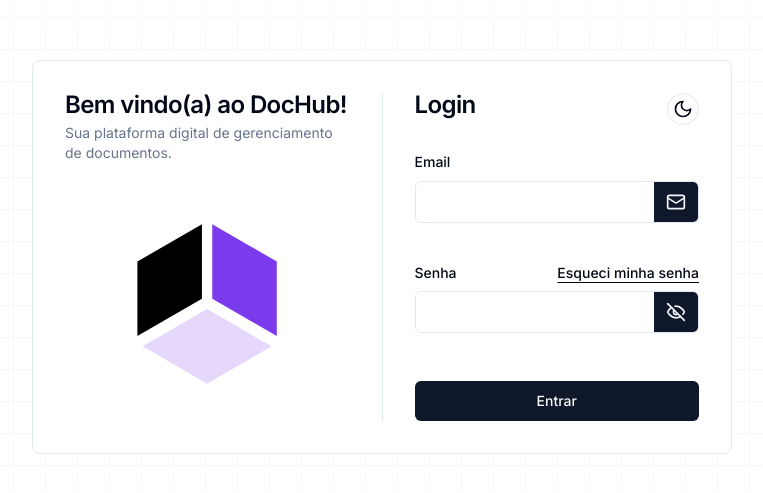
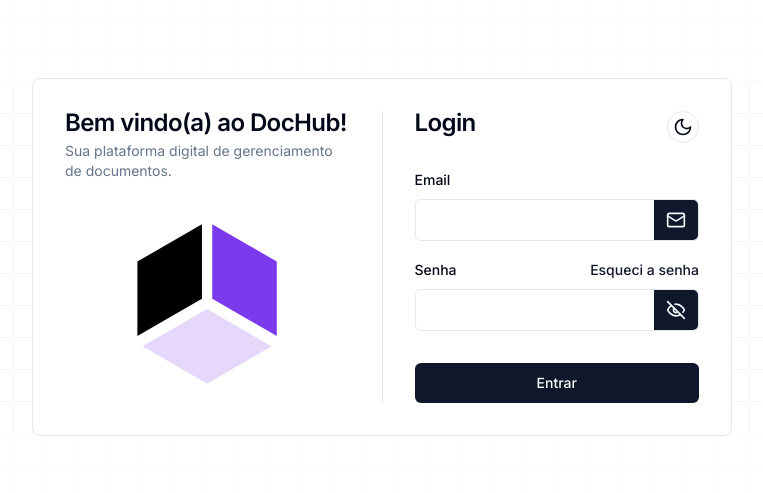
Before and after one commit to Diego-Brino/DocHub, a React (Vite) app in the folder frontend/: page /login in a window 1280 px wide. Shown: the part 143-636 px from the top of the page, without its empty margins (258-1021 px from the left). Built offline with nearby package versions, Linux system fonts and the light colour scheme.

Commit message:
Refactor: Utilizar Form do shadcn

```diff
--- a/frontend/src/features/auth/components/email-input.tsx
+++ /dev/null
@@ -1,27 +0,0 @@
-import * as React from "react"
-import {LucideMail} from "lucide-react";
-import {Input, InputProps} from "@/components/custom/input.tsx";
-
-export interface EmailInputProps extends InputProps {
-  error?: string
-}
-
-const EmailInput = React.forwardRef<HTMLInputElement, EmailInputProps>(
-  ({ className, error, ...props }, ref) => {
-    return (
-      <Input
-        {...props}
-        className={className}
-        ref={ref}
-        id={props.id}
-        type='text'
-        error={error}
-        endIcon={<LucideMail className='size-5'/>}
-      />
-    )
-  }
-)
-
-EmailInput.displayName = "PasswordInput"
-
-export {EmailInput}
--- a/frontend/src/features/auth/components/login-form.tsx
+++ b/frontend/src/features/auth/components/login-form.tsx
@@ -1,7 +1,4 @@
 import {CardContent, CardFooter} from "@/components/ui/card.tsx";
-import {Label} from "@/components/ui/label.tsx";
-import {EmailInput, PasswordInput} from "@/features/auth";
-import {InputValidation} from "@/components/custom/input-validation.tsx";
 import {Button} from "@/components/custom/button.tsx";
 import {z} from "zod";
 import {useForm} from "react-hook-form";
@@ -9,14 +6,24 @@ import {zodResolver} from "@hookform/resolvers/zod";
 import {Authentication} from "@/features/auth/types";
 import {usePostAuthenticate} from "@/features/auth/hooks/use-post-authenticate.ts";
 import {useRecoverPasswordDialogContext} from "@/features/auth/hooks/use-recover-password-dialog-context.ts";
+import {
+  Form,
+  FormControl,
+  FormDescription,
+  FormField,
+  FormItem,
+  FormLabel,
+  FormMessage
+} from "@/components/ui/form.tsx";
+import {Eye, EyeOff, LucideMail} from "lucide-react";
+import {Input} from "@/components/custom/input.tsx";
+import {useState} from "react";
 
 const schema = z.object({
-  email: z.string()
-    .min(1, "Email é obrigatório!")
-    .min(3, "Email inválido!")
+  email: z.string({required_error: "Email é obrigatório"})
     .email("Email inválido!"),
-  password: z.string()
-    .min(1, "Senha é obrigatória!"),
+  password: z.string({required_error: "Senha é obrigatório"})
+    .min(8, "Senha Inválida!"),
 })
 
 function LoginForm() {
@@ -25,49 +32,75 @@ function LoginForm() {
 
   const {mutate, isLoading} = usePostAuthenticate();
 
-  const {
-    register,
-    handleSubmit,
-    formState: {errors}
-  } = useForm<Authentication>({
+  const [showPassword, setShowPassword] = useState(false);
+
+  const onClickShowPassword = () => {
+    setShowPassword(!showPassword)
+  }
+
+  const form = useForm<Authentication>({
     resolver: zodResolver(schema),
   })
 
-  const onSubmit = (data: Authentication) => {
-    mutate(data);
+  const onSubmit = (values: z.infer<typeof schema>) => {
+    mutate(values);
   }
 
   return (
-    <form onSubmit={handleSubmit(onSubmit)}>
+    <Form {...form}>
+      <form onSubmit={form.handleSubmit(onSubmit)}>
         <CardContent className='space-y-4'>
-        <div className='space-y-2'>
-          <Label htmlFor='email'>Email</Label>
-          <EmailInput
-            {...register('email')}
-            id='email'
-            error={errors?.email?.toString()}
+          <FormField
+            control={form.control}
+            name="email"
+            render={({field}) => (
+              <FormItem>
+                <FormLabel>
+                  Email
+                </FormLabel>
+                <FormControl>
+                  <Input
+                    {...field}
+                    type='email'
+                    error={form.formState.errors.email?.message}
+                    endIcon={<LucideMail/>}
                   />
-          <InputValidation error={errors?.email?.message?.toString()}/>
-        </div>
-        <div className='space-y-2'>
-          <div className="flex items-center justify-between gap-2">
-            <Label htmlFor="password">Senha</Label>
+                </FormControl>
+                <FormDescription/>
+                <FormMessage/>
+              </FormItem>
+            )}
+          />
+          <FormField
+            control={form.control}
+            name="password"
+            render={({field}) => (
+              <FormItem>
+                <FormLabel className='w-full h-[17px] inline-flex justify-between items-center'>
+                  Senha
                   <Button
-              className='p-0 h-min underline text-current hover:text-primary'
+                    className='h-min p-0'
+                    type='button'
                     variant='link'
                     onClick={open}
-              type='button'
                   >
-              Esqueci minha senha
+                    Esqueci a senha
                   </Button>
-          </div>
-          <PasswordInput
-            {...register('password')}
-            id='password'
-            error={errors?.password?.toString()}
+                </FormLabel>
+                <FormControl>
+                  <Input
+                    {...field}
+                    error={form.formState.errors.password?.message}
+                    type={showPassword ? 'text' : 'password'}
+                    endIcon={showPassword ? <Eye/> : <EyeOff/>}
+                    onClickEndIcon={onClickShowPassword}
                   />
-          <InputValidation error={errors?.password?.message?.toString()}/>
-        </div>
+                </FormControl>
+                <FormDescription/>
+                <FormMessage/>
+              </FormItem>
+            )}
+          />
         </CardContent>
         <CardFooter className='block space-y-2'>
           <Button type='submit' loading={isLoading} disabled={isLoading} className='w-full'>
@@ -75,9 +108,10 @@ function LoginForm() {
           </Button>
         </CardFooter>
       </form>
+    </Form>
 )
 }
 
 LoginForm.displayName = "LoginForm"
 
-export {LoginForm};
+export {LoginForm}
--- a/frontend/src/features/auth/components/password-input.tsx
+++ /dev/null
@@ -1,36 +0,0 @@
-import * as React from "react"
-import {Eye, EyeOff} from "lucide-react";
-import {Input, InputProps} from "@/components/custom/input.tsx";
-import {useState} from "react";
-
-export interface PasswordInputProps extends InputProps {
-  error?: string
-}
-
-const PasswordInput = React.forwardRef<HTMLInputElement, PasswordInputProps>(
-  ({ className, error, ...props }, ref) => {
-
-    const [showPassword, setShowPassword] = useState(false);
-
-    const onClickShowPassword = () => {
-      setShowPassword(!showPassword)
-    }
-
-    return (
-      <Input
-        {...props}
-        className={className}
-        ref={ref}
-        id={props.id}
-        type={showPassword ? 'text' : 'password'}
-        error={error}
-        endIcon={showPassword ? <Eye className='size-5'/> : <EyeOff className='size-5'/>}
-        onClickEndIcon={onClickShowPassword}
-      />
-    )
-  }
-)
-
-PasswordInput.displayName = "PasswordInput"
-
-export {PasswordInput}
--- a/frontend/src/features/auth/index.ts
+++ b/frontend/src/features/auth/index.ts
@@ -1,10 +1,8 @@
-import {EmailInput} from "@/features/auth/components/email-input.tsx";
-import {PasswordInput} from "@/features/auth/components/password-input.tsx";
 import {Authentication} from "@/features/auth/types";
+import {LoginForm} from "@/features/auth/components/login-form.tsx";
 
 export {
-  EmailInput,
-  PasswordInput
+  LoginForm
 };
 
 export type { Authentication };
```
Lines whose indentation alone changed are shown as unchanged.
